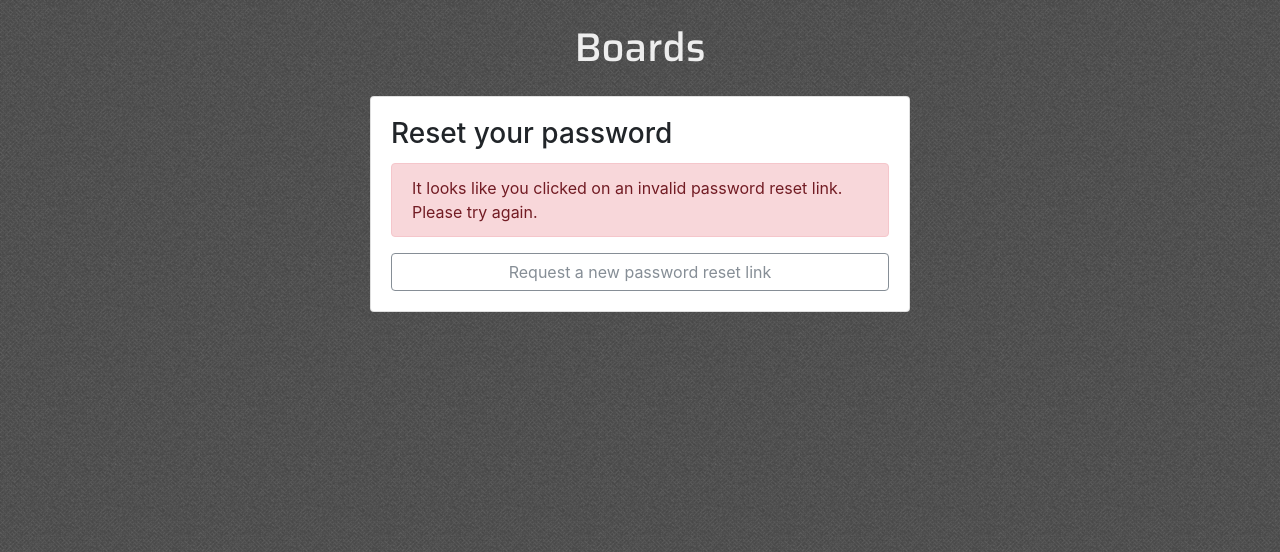
After one commit to pedrorls/ForumDjango, a Django app: template templates/password_reset_confirm.html in a window 1280 px wide. The commit adds this page. Shown: the top 552 px of the page. Run offline with Django 3.2, Linux system fonts and the light colour scheme; the template is opened without the code that fills it, so the values that code supplies are empty; some libraries are stand-ins or nearby versions.

Commit message:
confirm reset tests created

```diff
--- /dev/null
+++ b/templates/password_reset_confirm.html
@@ -0,0 +1,34 @@
+{% extends 'base_accounts.html' %}
+
+{% block title %}
+  {% if validlink %}
+    Change password for {{ form.user.username }}
+  {% else %}
+    Reset your password
+  {% endif %}
+{% endblock %}
+
+{% block content %}
+  <div class="row justify-content-center">
+    <div class="col-lg-6 col-md-8 col-sm-10">
+      <div class="card">
+        <div class="card-body">
+          {% if validlink %}
+            <h3 class="card-title">Change password for @{{ form.user.username }}</h3>
+            <form method="post" novalidate>
+              {% csrf_token %}
+              {% include 'includes/form.html' %}
+              <button type="submit" class="btn btn-outline-success btn-block">Change password</button>
+            </form>
+          {% else %}
+            <h3 class="card-title">Reset your password</h3>
+            <div class="alert alert-danger" role="alert">
+              It looks like you clicked on an invalid password reset link. Please try again.
+            </div>
+            <a href="{% url 'password_reset' %}" class="btn btn-outline-secondary btn-block">Request a new password reset link</a>
+          {% endif %}
+        </div>
+      </div>
+    </div>
+  </div>
+{% endblock %}
--- a/templates/password_reset_done.html
+++ b/templates/password_reset_done.html
@@ -9,7 +9,7 @@
         <div class="card-body">
           <h3 class="card-title">Reset your password</h3>
           <p>Check your email for a link to reset your password. If it doesn't appear within a few minutes, check your spam folder.</p>
-          <a href="{% url 'login' %}" class="btn btn-secondary btn-block">Return to login</a>
+          <a href="{% url 'login' %}" class="btn btn-outline-secondary btn-block">Return to login</a>
         </div>
       </div>
     </div>
```
Also changed, not shown: accounts/tests/test_view_password_reset.py (+34 -1 lines), db.sqlite3.
